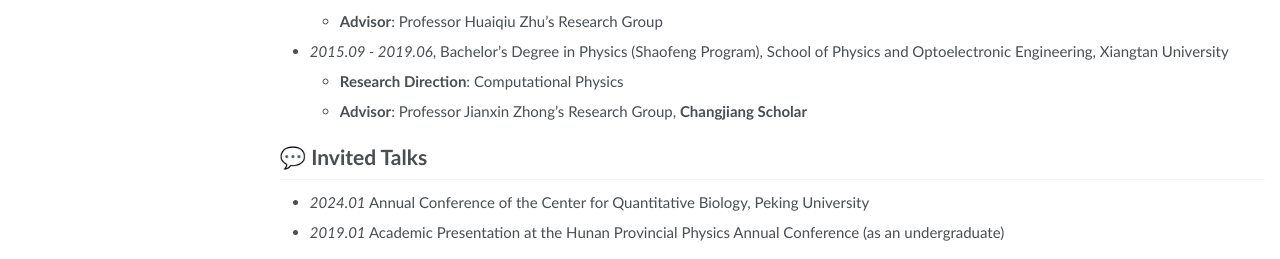
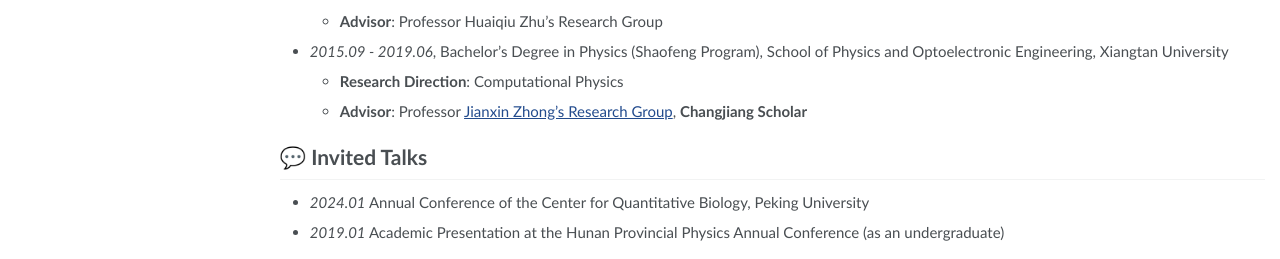
Before and after one commit to basehc/basehc.github.io, a Jekyll site: the page built from _pages/about.md, in a window 1280 px wide and 1006 px high. Shown: the part 725-984 px from the top of the window. Built offline with Jekyll 4.4.1, drawn with Linux system fonts in a browser that asks for light colours; some web fonts are replaced; part of the change alters nothing that is shown; grey boxes are pictures that could not be loaded.

```diff
--- a/_pages/about.md
+++ b/_pages/about.md
@@ -49,7 +49,7 @@ I welcome the opportunity to listen to others and exchange ideas. Please feel fr
 
 - *2015.09 - 2019.06*, Bachelor’s Degree in Physics (Shaofeng Program), School of Physics and Optoelectronic Engineering, Xiangtan University
   - **Research Direction**: Computational Physics
-  - **Advisor**: Professor Jianxin Zhong's Research Group, **Changjiang Scholar**
+  - **Advisor**: Professor [Jianxin Zhong's Research Group](https://scholar.google.com/citations?user=7XqsZO0AAAAJ&hl=en), **Changjiang Scholar**
 
 
 # 💬 Invited Talks
```
